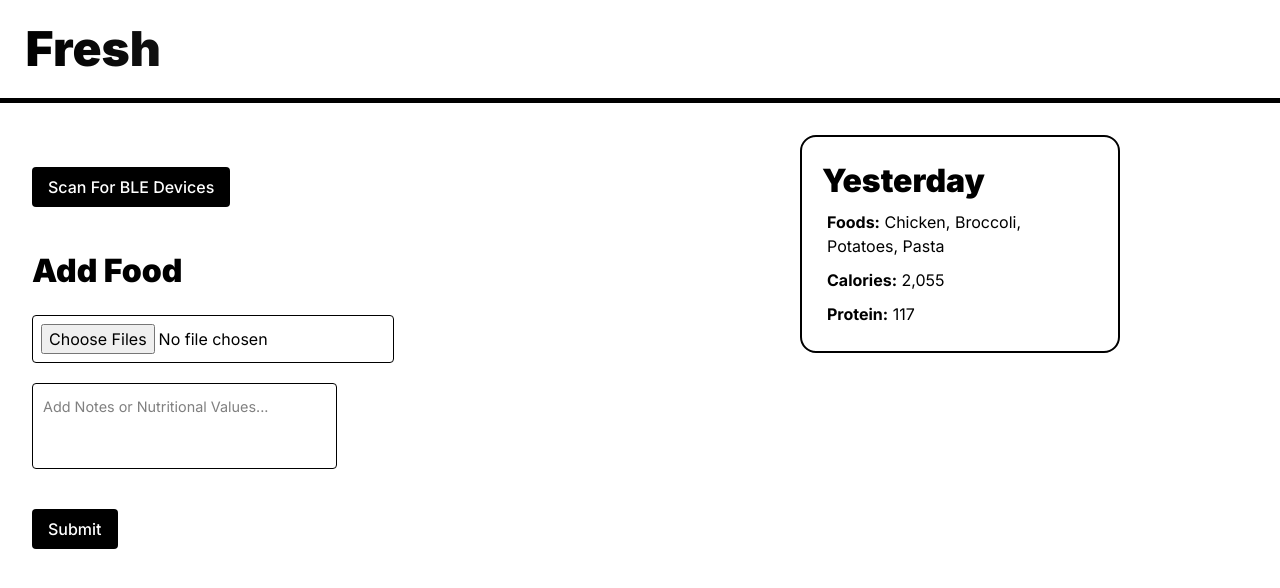
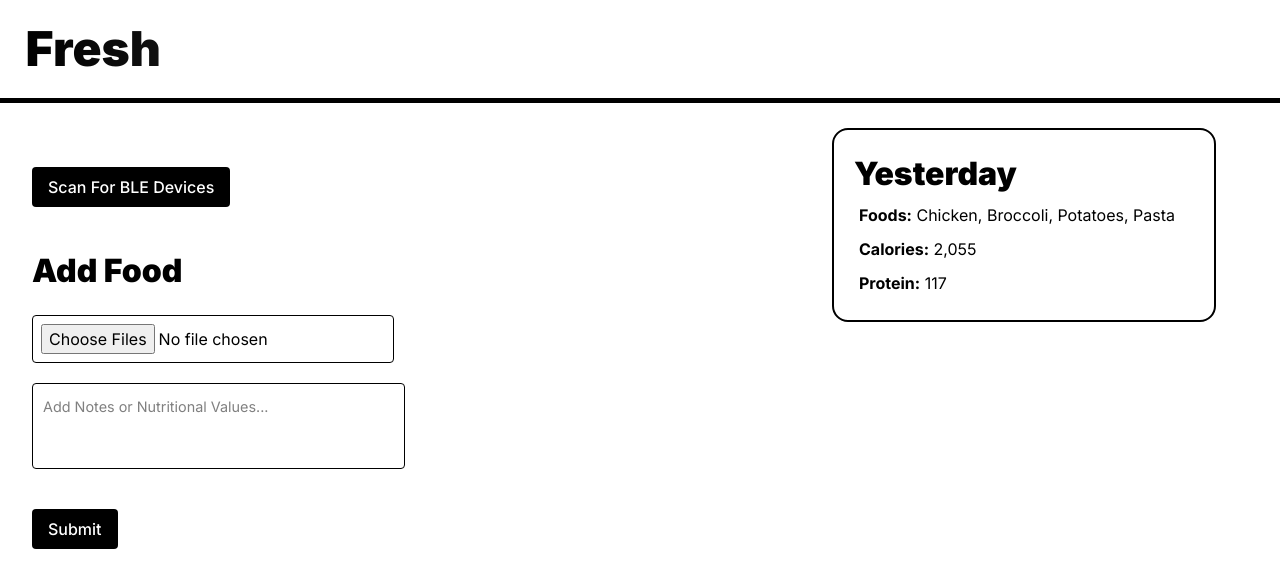
Before and after one commit to jacobtrebil/fresh, a Next.js app: page /fooddetection in a window 1280 px wide. Shown: the top 588 px of the page. Built offline with nearby package versions, Linux system fonts and the light colour scheme.

Commit message:
got just 9 images working properly

```diff
--- a/src/app/globals.css
+++ b/src/app/globals.css
@@ -71,7 +71,7 @@ h2 {
 }
 
 .uploadSection {
-  width: 45%;
+  width: 55%;
   margin: 5% 2% 2% 2%;
   text-align: left;
   display: inline-block;
@@ -82,7 +82,7 @@ h2 {
 }
 
 .displayImage {
-  margin: 20px 20px;
+  margin: 10px 10px;
   display: inline-block;
   border-radius: 4px;
 }
@@ -113,7 +113,7 @@ h2 {
 } */
 
 .foodLogSection {
-  width: 50%;
+  width: 40%;
   display: inline-block;
   float: right;
 }
@@ -124,7 +124,7 @@ h2 {
 }
 
 .day {
-  width: 50%;
+  width: 75%;
   margin: 2% auto 0 auto;
   border: 2.5px solid black;
   border-radius: 16px;
```
Also changed, not shown: src/app/fooddetection/page.tsx (+9 -5 lines).
